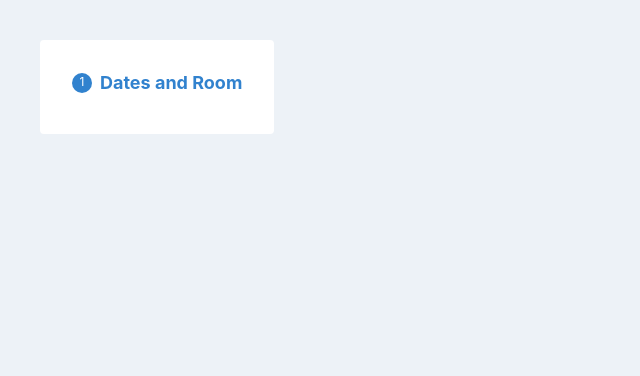
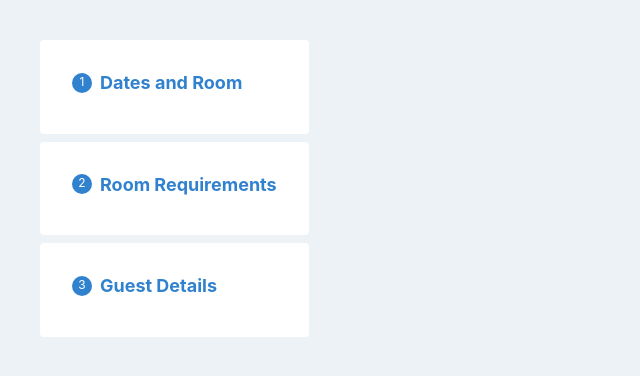
Before and after one commit to N-Nikolaev/socialpinpoint-tech-test, a React (Vite) app: page / in a window 1280 px wide. Shown: the top 376 px of the page, without its empty margins (0-640 px from the left). Built offline with nearby package versions, Linux system fonts and the light colour scheme.

Commit message:
Add Interface Prop to InputCard component

```diff
--- a/src/App.tsx
+++ b/src/App.tsx
@@ -1,11 +1,15 @@
-import { Flex } from '@chakra-ui/layout'
+import { Flex, Stack } from '@chakra-ui/layout'
 import React from 'react'
 import InputCard from './components/InputCard/InputCard'
 
 const App: React.FC = () => {
   return (
     <Flex h='100vh' background='gray.100' p={10}>
-      <InputCard />
+      <Stack>
+        <InputCard number={1} title='Dates and Room'>Text</InputCard>
+        <InputCard number={2} title='Room Requirements'>Text</InputCard>
+        <InputCard number={3} title='Guest Details'>Text</InputCard>
+      </Stack>
     </Flex>
   )
 }
--- a/src/components/InputCard/InputCard.tsx
+++ b/src/components/InputCard/InputCard.tsx
@@ -1,9 +1,20 @@
-import { Heading, VStack, HStack, Box } from '@chakra-ui/layout'
+import { Heading, Stack, HStack, Box } from '@chakra-ui/layout'
 import React from 'react'
 
-const InputCard: React.FC = () => {
+interface IProps {
+    number: number
+    title: string
+    children?: React.ReactNode
+}
+
+const InputCard: React.FC<IProps> = ({
+    number,
+    title,
+    children
+}) => {
     return (
-        <VStack
+        <Stack
+            direction='column'
             h='max-content'
             p={8}
             background='white'
@@ -11,7 +22,6 @@ const InputCard: React.FC = () => {
 
 
             <HStack>
-//TODO Prop: number
                 <Box
                     w='5'
                     h='5'
@@ -20,24 +30,20 @@ const InputCard: React.FC = () => {
                     textAlign='center'
                     background='blue.500'
                     rounded='full'>
-                    1
-                    </Box>
+                    {number}</Box>
 
-//TODO Prop: title
                 <Heading
                     fontSize='lg'
                     color='blue.500'>
-                    Dates and Room
-                </Heading>
+                    {title}</Heading>
             </HStack>
 
 
             <HStack>
-//TODO Prop: children
-
+                {children}
             </HStack>
 
-        </VStack>
+        </Stack>
     )
 }
 
```
